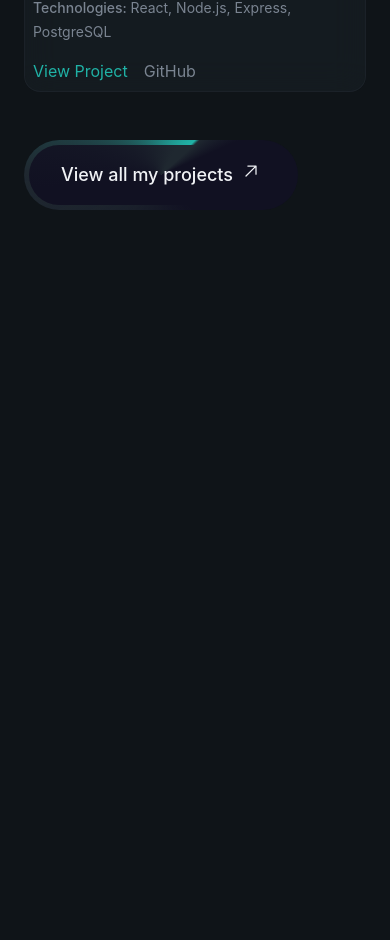
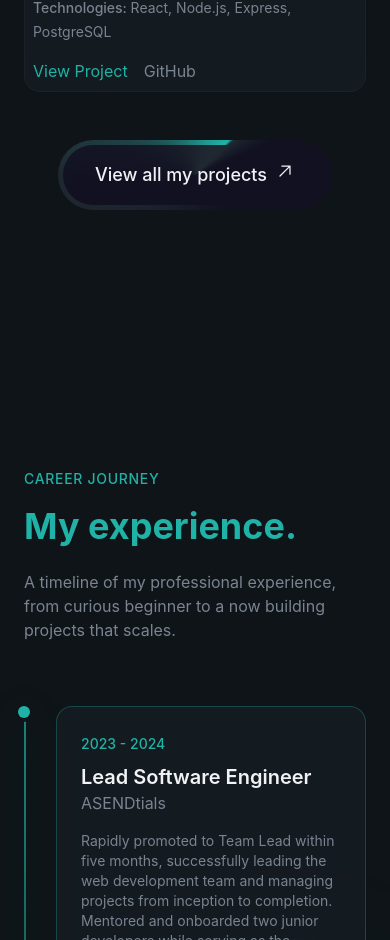
Before and after one commit to moamel-hashim/React-portfolio, a React (Vite) app: page / in a window 390 px wide. Shown: the part 5899-6839 px from the top of the page. Before the commit the page ends 6237 px from the top, so only its background shows below. Built offline with nearby package versions, Linux system fonts and the light colour scheme.

Commit message:
completed experience section

```diff
--- a/src/App.jsx
+++ b/src/App.jsx
@@ -14,10 +14,10 @@ function HomePage() {
     <>
       <Hero />
       <About />
+      <Projects />
       <Contact />
+      <Testimonials />
       <Experience />
-      <Testimonials />
-      <Projects />
     </>
   );
 }
--- a/src/index.css
+++ b/src/index.css
@@ -147,6 +147,10 @@
   .animation-delay-800 {
     animation-delay: 800ms;
   }
+  .timeline-glow {
+    box-shadow: 0 0 40px color-mix(in srgb, var(--color-primary) 35%, transparent),
+      0 0 80px color-mix(in srgb, var(--color-primary) 25%, transparent);
+  }
 }
 
 
--- a/src/sections/Experience.jsx
+++ b/src/sections/Experience.jsx
@@ -1,3 +1,77 @@
+const experience = [
+  {
+    period: "2023 - 2024",
+    role: "Lead Software Engineer",
+    company: "ASENDtials",
+    description:
+      "Rapidly promoted to Team Lead within five months, successfully leading the web development team and managing projects from inception to completion. Mentored and onboarded two junior developers while serving as the company's SQL Database Administrator, ensuring data integrity and secure access.Enhanced marketing efforts by designing high- performing Mailchimp email campaigns that increased open rates from 10 % to 25 % for a 1,000 - subscriber base.Improved the company website through regular updates using React.js, HTML, CSS, and JavaScript, and significantly enhanced user experience by redesigning the homepage in WordPress.",
+    technologies: [
+      "React.js",
+      "HTML",
+      "CSS",
+      "JavaScript",
+      "SQL",
+      "Mailchimp",
+      "WordPress",
+    ],
+    current: false,
+  },
+  {
+    period: "2021 - 2022",
+    role: "Drone Pilot",
+    company: "SkySkope",
+    description:
+      "Operated drones for aerial photography and videography, capturing high-quality footage for various clients. Conducted pre-flight inspections and maintained drone equipment to ensure safety and optimal performance. Collaborated with clients to understand their needs and deliver customized solutions, resulting in increased customer satisfaction and repeat business.",
+    technologies: ["DJI drones", "Adobe Premiere Pro", "Final Cut Pro"],
+    current: false,
+  },
+];
+
 export const Experience = () => {
-  return <section></section>;
-}
+  return (
+    <section id="experience" className="py-32 relative overflow-hidden">
+      <div className="absolute top-1/2 left-1/4 w-96 h-96 bg-primary/5 rounded-full blur-3xl -translate-y-1/2" />
+      <div className="container mx-auto px-6 relative z-10">
+        <div className="max-w-3xl mb-16">
+          <span className="text-secondary-foreground text-sm font-medium tracking-wider uppercase animate-fade-in">
+            Career Journey
+          </span>
+          <h2 className="text-4xl md:text-5xl font-bold mt-4 mb-6 animate-fade-in animation-delay-100 text-secondary-foreground">
+            My experience.
+          </h2>
+          <p className="text-muted-foreground animate-fade-in animation-delay-200">
+            A timeline of my professional experience, from curious beginner to a
+            now building projects that scales.
+          </p>
+        </div>
+        <div className="relative ">
+          <div className="timeline-glow absolute left-0 md:left-1/2 top-0 bottom-0 w-0.5 bg-linear-to-b from-primary/70 via-primary/30 to-transparent md:-translate-x-1/2 shadow-[0_0_25px_rgba(32,178,166,0.8)]" />
+          <div className="space-y-12">
+            {experience.map((exp, index) => (
+              <div
+                key={index}
+                className="relative grid md:grid-cols-2 gap-8 animate-fade-in"
+                style={{ animationDelay: `${(index + 1) * 100}ms` }}
+              >
+                <div className="absolute left-0 md:left-1/2 top-0 w-3 h-3 bg-primary rounded-full -translate-x-1/2 ring-4 ring-background z-10"></div>
+                <div className={`pl-8 md:pl-0 ${index % 2 === 0 ? "md:pr-16 md:text-right" : "md:col-start-2 md:pl-16"}`}>
+                  <div className={`glass p-6 rounded-2xl border border-primary/30 hover:border-primary/50 transition-all duration-500`}>
+                    <span className="text-sm text-primary font-medium">{exp.period}</span>
+                    <h3 className="text-xl font-semibold mt-2">{exp.role}</h3>
+                    <p className="text-muted-foreground">{exp.company}</p>
+                    <p className="text-sm text-muted-foreground mt-4">{exp.description}</p>
+                    <div className={`flex flex-wrap gap-2 mt-4 text-xs ${index % 2 === 0 ? "md:justify-end" : ""}`}>
+                      {exp.technologies.map((tech, techIndex) => (
+                        <span key={techIndex} className="px-3 py-1 bg-surface text-xs rounded-full text-muted-foreground">{tech}</span>
+                      ))}
+                    </div>
+                  </div>
+                </div>
+              </div>
+            ))}
+          </div>
+        </div>
+      </div>
+    </section>
+  );
+};
--- a/src/sections/Projects.jsx
+++ b/src/sections/Projects.jsx
@@ -1,5 +1,4 @@
-import {ArrowUpRight} from "@phosphor-icons/react";
-
+import { ArrowUpRight } from "@phosphor-icons/react";
 
 const projects = [
   {
@@ -9,7 +8,7 @@ const projects = [
     image: "/images/agent show case.gif",
     link: "https://moamel-hashim.github.io/agent-show-case/",
     github: "https://github.com/moamel-hashim/agent-show-case",
-    tags:"Javascript, HTML, CSS",
+    tags: "Javascript, HTML, CSS",
   },
   {
     title: "Dad Jokes",
@@ -18,7 +17,7 @@ const projects = [
     image: "/images/DadJokes.gif",
     link: "https://moamel-hashim.github.io/jquery-dad-jokes/",
     github: "https://github.com/moamel-hashim/jquery-dad-jokes",
-    tags:"Javascript, HTML, CSS, JQuery",
+    tags: "Javascript, HTML, CSS, JQuery",
   },
   {
     title: "Travel Guide",
@@ -27,7 +26,7 @@ const projects = [
     image: "/images/travel guide.gif",
     link: "https://travel-guide.moamelhashim.com/#",
     github: "https://github.com/moamel-hashim/travel-guide",
-    tags:"React, Node.js, Express, PostgreSQL",
+    tags: "React, Node.js, Express, PostgreSQL",
   },
 ];
 
@@ -45,7 +44,10 @@ export const Projects = () => {
           </span>
           <h2 className="text4xl md:text-5xl font-bold mt-4 mb-6 animate-fade-in animation-delay-100 text-secondary-foreground">
             Projects that
-            <span className="font-serif italic font-normal text-white"> that I Created for fun.</span>
+            <span className="font-serif italic font-normal text-white">
+              {" "}
+              that I Created for fun.
+            </span>
           </h2>
           <p className="text-muted-foreground animate-fade-in animation-delay-200">
             A selection of projects that showcase my skills and creativity.
@@ -64,16 +66,14 @@ export const Projects = () => {
               style={{ animationDelay: `${(1 + index) * 100}ms` }}
             >
               <div className="relative overflow-hidden aspect-video">
-
                 <img
                   src={project.image}
                   alt={project.title}
                   className="w-full h-full object-cover transition-transform duration-700 group-hover:scale-110"
                 />
-                <div className="absolute inset-0 bg-linear-to-t from-card via-card/50 to-transparent opacity-60"/>
+                <div className="absolute inset-0 bg-linear-to-t from-card via-card/50 to-transparent opacity-60" />
               </div>
               <div className="p-2">
-
                 <h3 className="text-xl font-semibold mb-2 text-primary">
                   {project.title}
                 </h3>
@@ -81,8 +81,12 @@ export const Projects = () => {
                   {project.description}
                 </p>
                 <p>
-                <span className="text-sm font-medium text-muted-foreground">Technologies: </span>
-                <span className="text-sm text-muted-foreground">{project.tags}</span>
+                  <span className="text-sm font-medium text-muted-foreground">
+                    Technologies:{" "}
+                  </span>
+                  <span className="text-sm text-muted-foreground">
+                    {project.tags}
+                  </span>
                 </p>
               </div>
               <div className="flex gap-4 p-2">
@@ -106,9 +110,11 @@ export const Projects = () => {
             </div>
           ))}
         </div>
-        <div className="mt-12 text-center animate-fade-in animation-delay-500">
+        <div className="mt-12 flex justify-center animate-fade-in animation-delay-500">
           <button className="box flex gap-2 relative overflow-hidden rounded-full font-medium focus:outline-none focus-visible:ring-2 px-8 py-4 text-lg">
-          <a href="https://github.com/moamel-hashim?tab=repositories">View all my projects</a>
+            <a href="https://github.com/moamel-hashim?tab=repositories">
+              View all my projects
+            </a>
             <ArrowUpRight className="w-5 h-5" />
           </button>
         </div>
```
Lines whose indentation alone changed are shown as unchanged.
